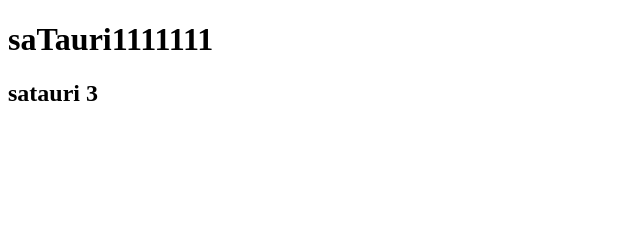
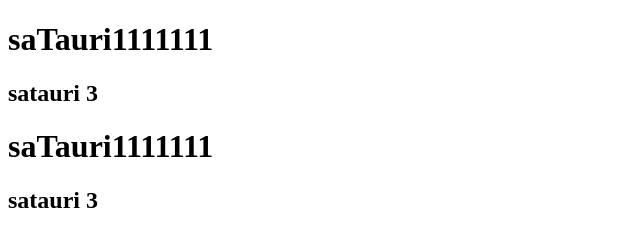
Before and after one commit to tsg-tsotne/lesson-56, a plain HTML site: page les 56.html in a window 1280 px wide. Shown: the whole page, without its empty margins (0-640 px from the left). Drawn offline with Linux system fonts and the light colour scheme.

Commit message:
ინდექს
ჩავამატე

```diff
--- a/les 56.html
+++ b/les 56.html
@@ -12,5 +12,8 @@
 
 <h1>saTauri1111111</h1>
 <h2>satauri 3</h2>
+
+<h1>saTauri1111111</h1>
+<h2>satauri 3</h2>
 </body>
 </html>
```
